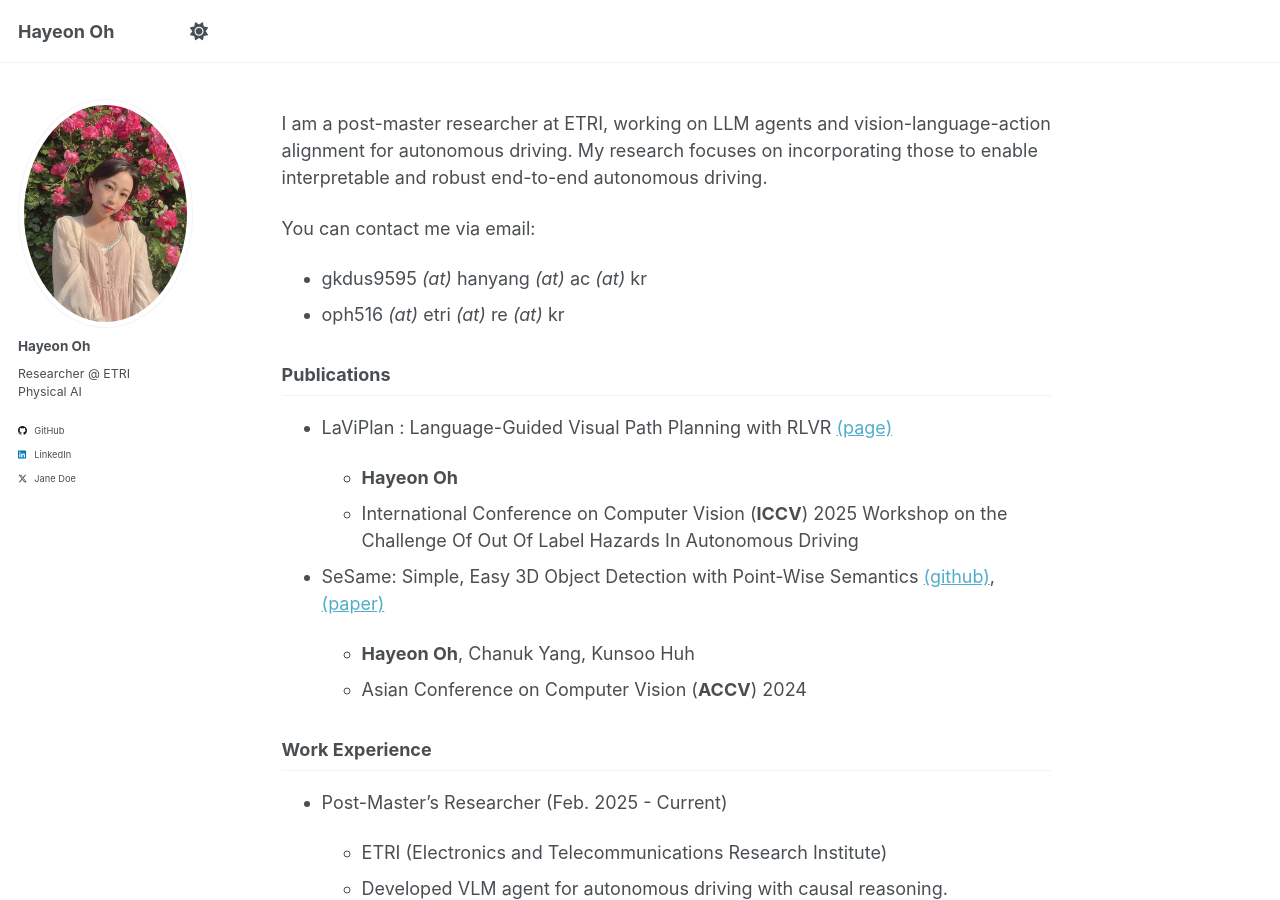
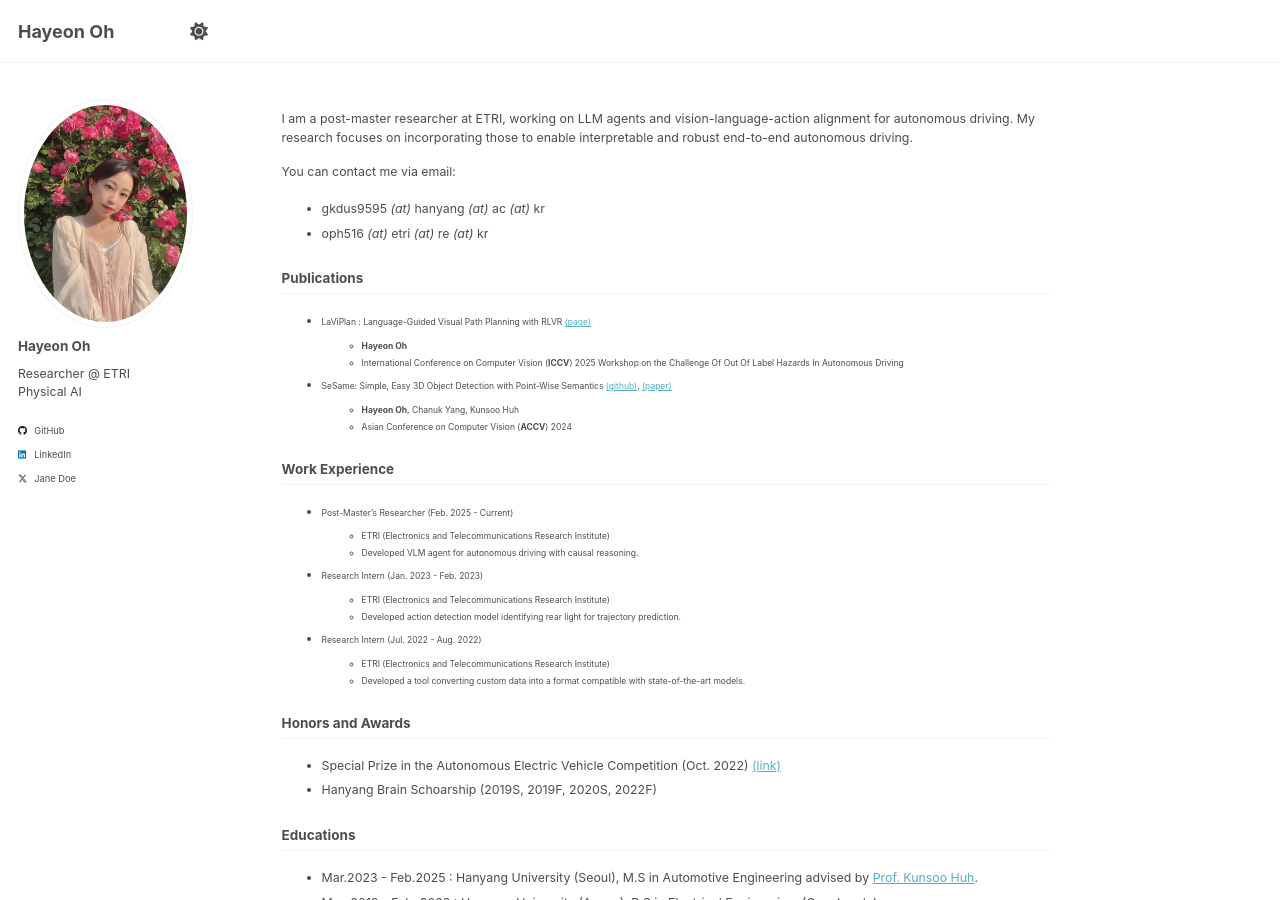
Before and after one commit to OPhD-hahao/OPhD-hahao.github.io, a Jekyll site: the page built from _pages/about.md, in a window 1280 px wide and 900 px high. Built offline with Jekyll 4.4.1, drawn with Linux system fonts in a browser that asks for light colours; a script that is not in the unit is left out.

Commit message:
Reduce font size in about.md

```diff
--- a/_layouts/default.html
+++ b/_layouts/default.html
@@ -11,7 +11,7 @@
     {% include head/custom.html %}
   </head>
 
-  <body>
+  <body class="{{ page.page_class | default: '' }}">
 
     {% include browser-upgrade.html %}
     {% include masthead.html %}
```
